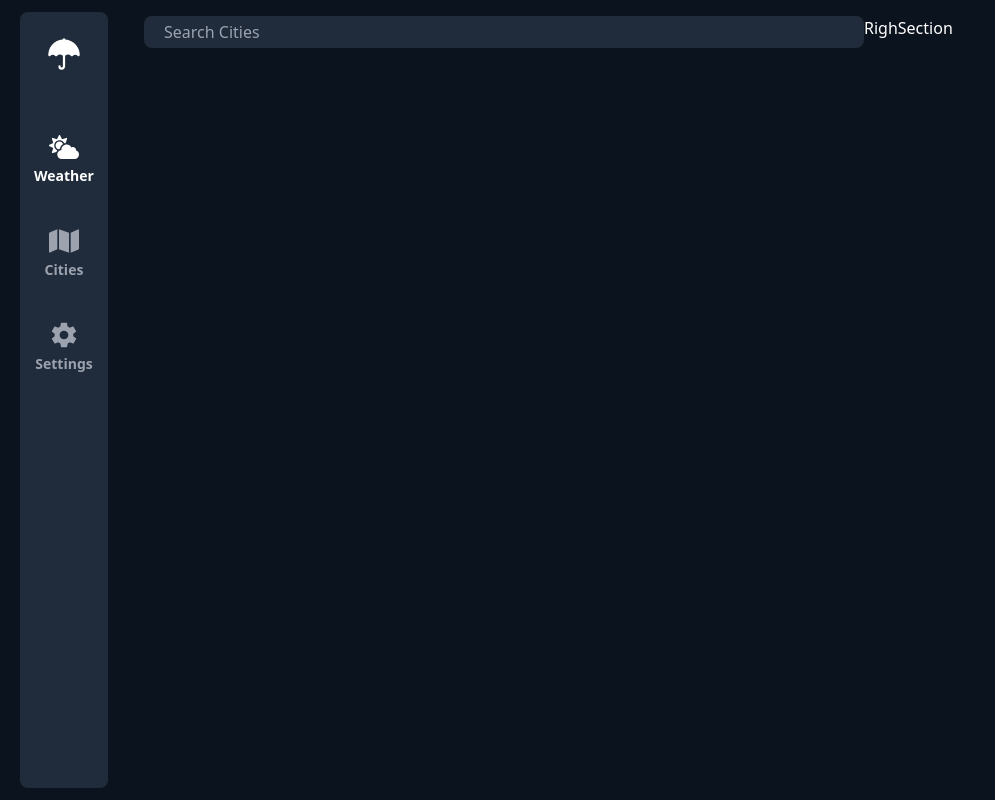
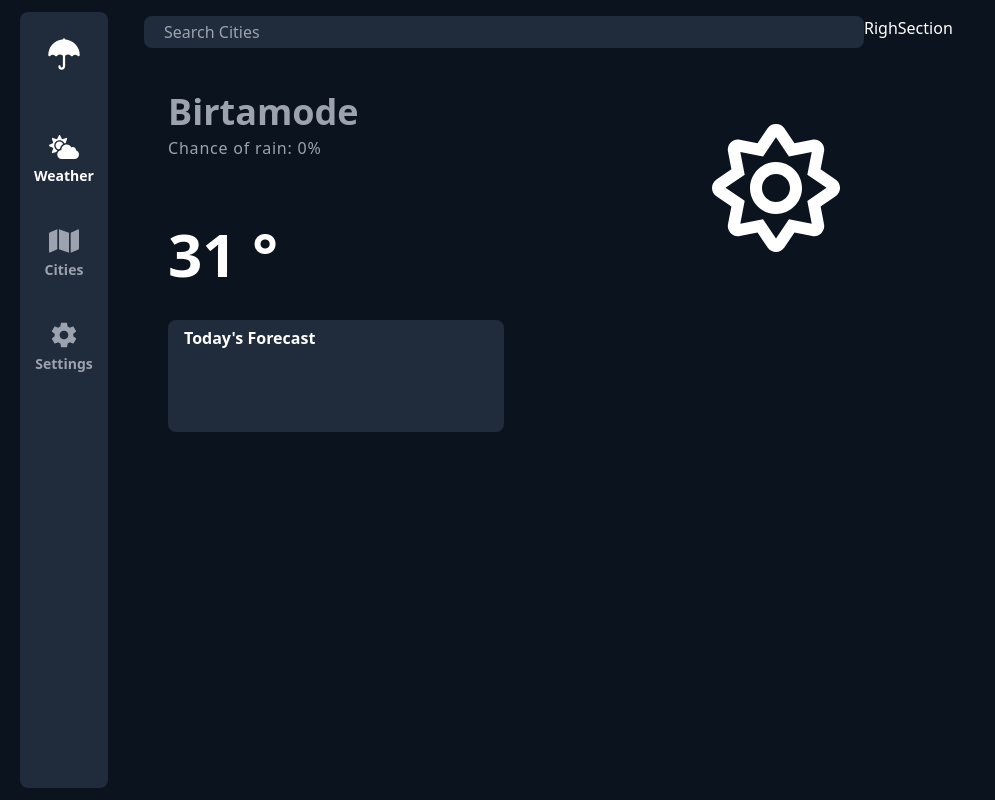
Before and after one commit to puzzaney/weather-app, a React (Vite) app: page /weather in a window 1280 px wide. Shown: the whole page, without its empty margins (0-995 px from the left). Built offline with nearby package versions, Linux system fonts and the light colour scheme.

Commit message:
Initialized and added some elements to weather section

```diff
--- a/src/ui/WeatherMain.jsx
+++ b/src/ui/WeatherMain.jsx
@@ -1,4 +1,5 @@
 import { useState } from 'react';
+import { FaRegSun } from 'react-icons/fa';
 
 function WeatherMain() {
   const [city, setCity] = useState('');
@@ -11,6 +12,23 @@ function WeatherMain() {
         onChange={(e) => setCity(e.target.value)}
         value={city}
       />
+      <div className="grid grid-cols-2 mt-11 px-6 items-center">
+        <div className="flex flex-col">
+          <div className="mb-16">
+            <h2 className="font-bold text-4xl text-gray-400">Birtamode</h2>
+            <p className="mt-1 tracking-wider text-gray-400">
+              Chance of rain: 0%
+            </p>
+          </div>
+          <h1 className="font-bold text-6xl">31 &deg;</h1>
+        </div>
+        <div className=" text-9xl justify-self-end ">
+          <FaRegSun />
+        </div>
+        <div className="bg-secondary mt-9 px-4 pt-1.5 h-28 rounded-lg">
+          <h5 className="font-semibold">Today's Forecast</h5>
+        </div>
+      </div>
     </div>
   );
 }
```
